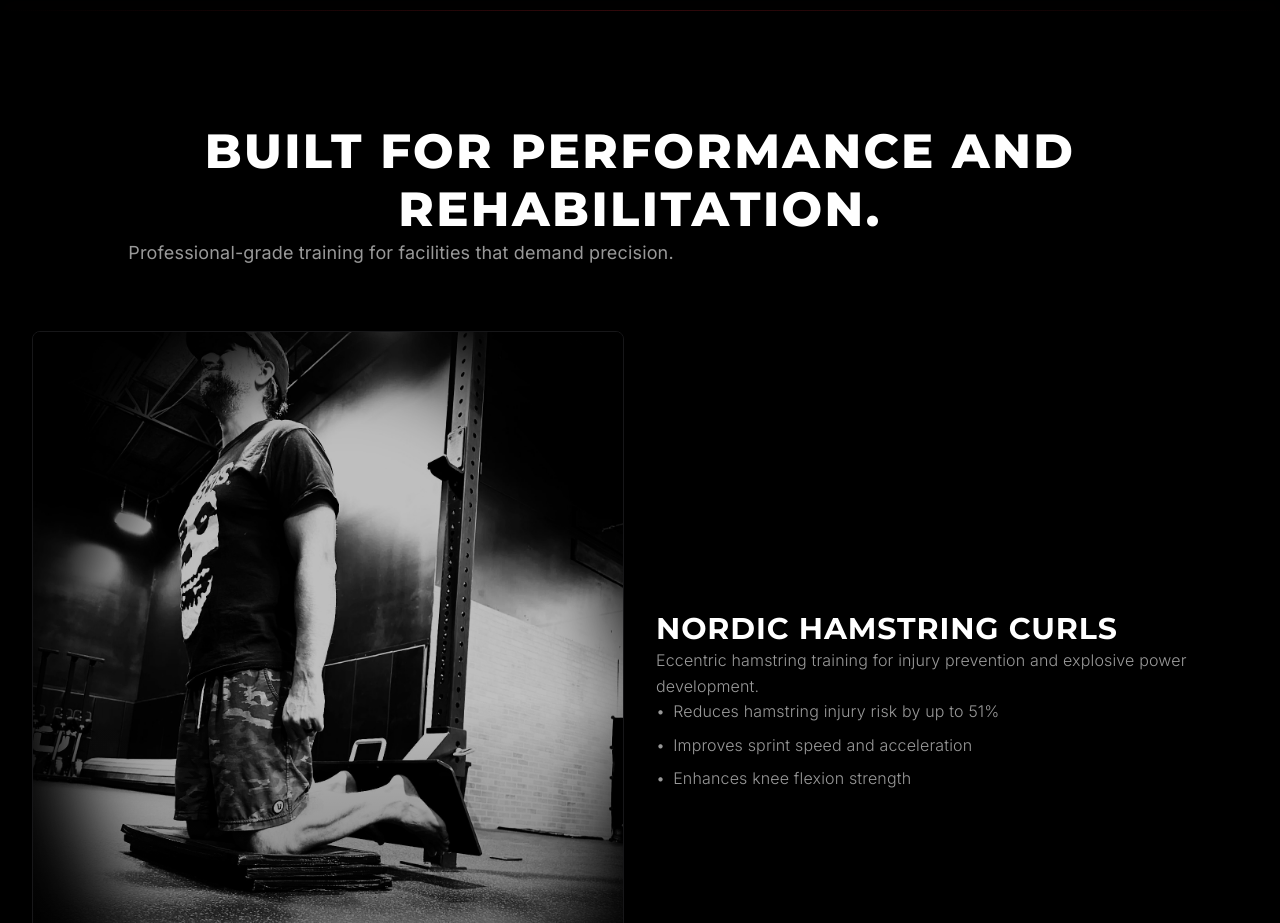
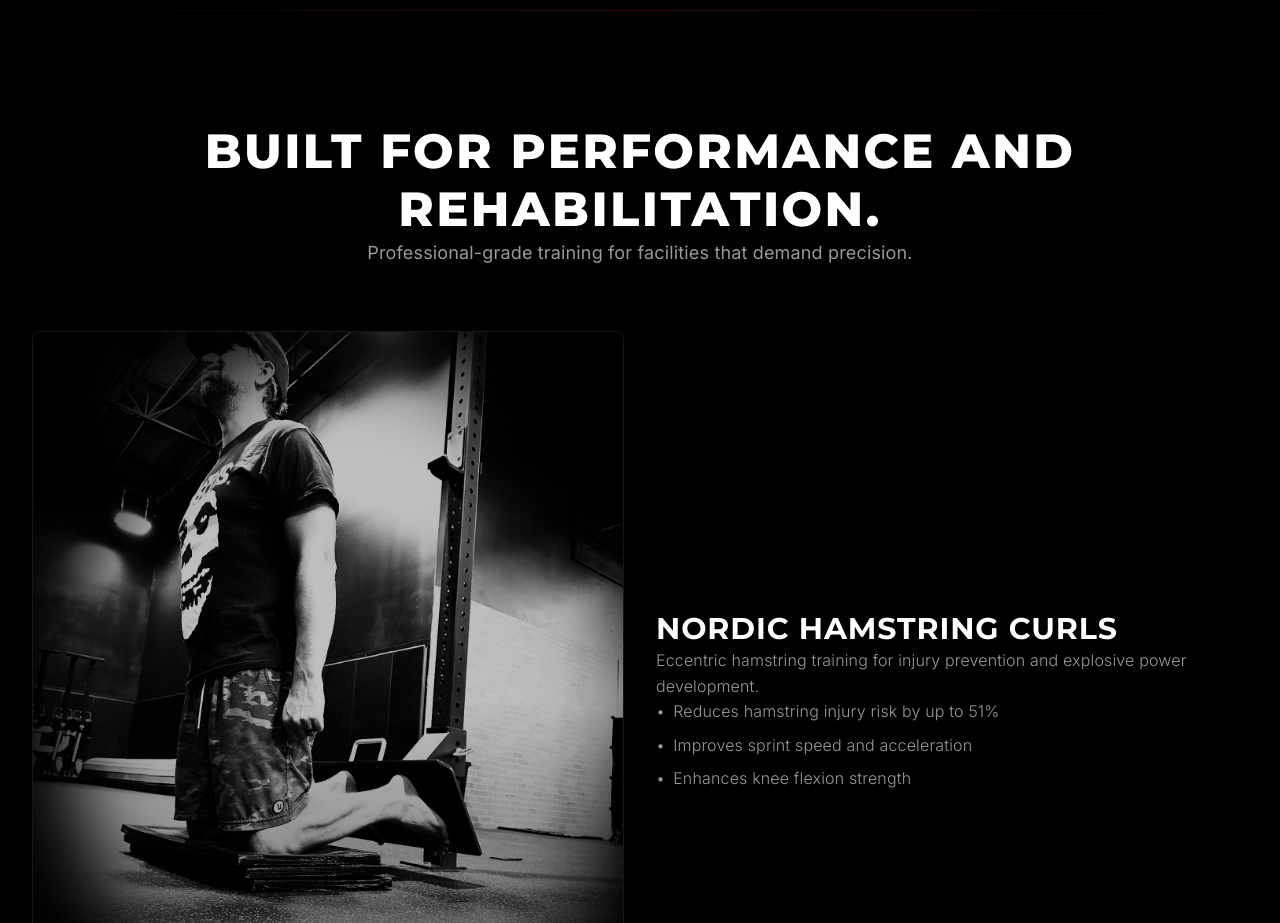
Before and after one commit to infinityspine/exiqx-website, a Next.js app: page / in a window 1280 px wide. Shown: the part 1520-2443 px from the top of the page. Built offline with nearby package versions, Linux system fonts and the light colour scheme.

Commit message:
🕒 Auto-commit: 2025-12-08 12:27:44

```diff
--- a/components/sections/UseCases.tsx
+++ b/components/sections/UseCases.tsx
@@ -25,7 +25,7 @@ const UseCases = memo(function UseCases({
       <div className="mx-auto max-w-7xl px-6 lg:px-8 relative">
         {/* Section Header */}
         <motion.div
-          className="mb-[clamp(2rem,5vw,4rem)] text-center"
+          className="mb-[clamp(2rem,5vw,4rem)] text-center flex flex-col items-center"
           initial="hidden"
           whileInView="visible"
           viewport={{ once: true, margin: "-100px" }}
```
